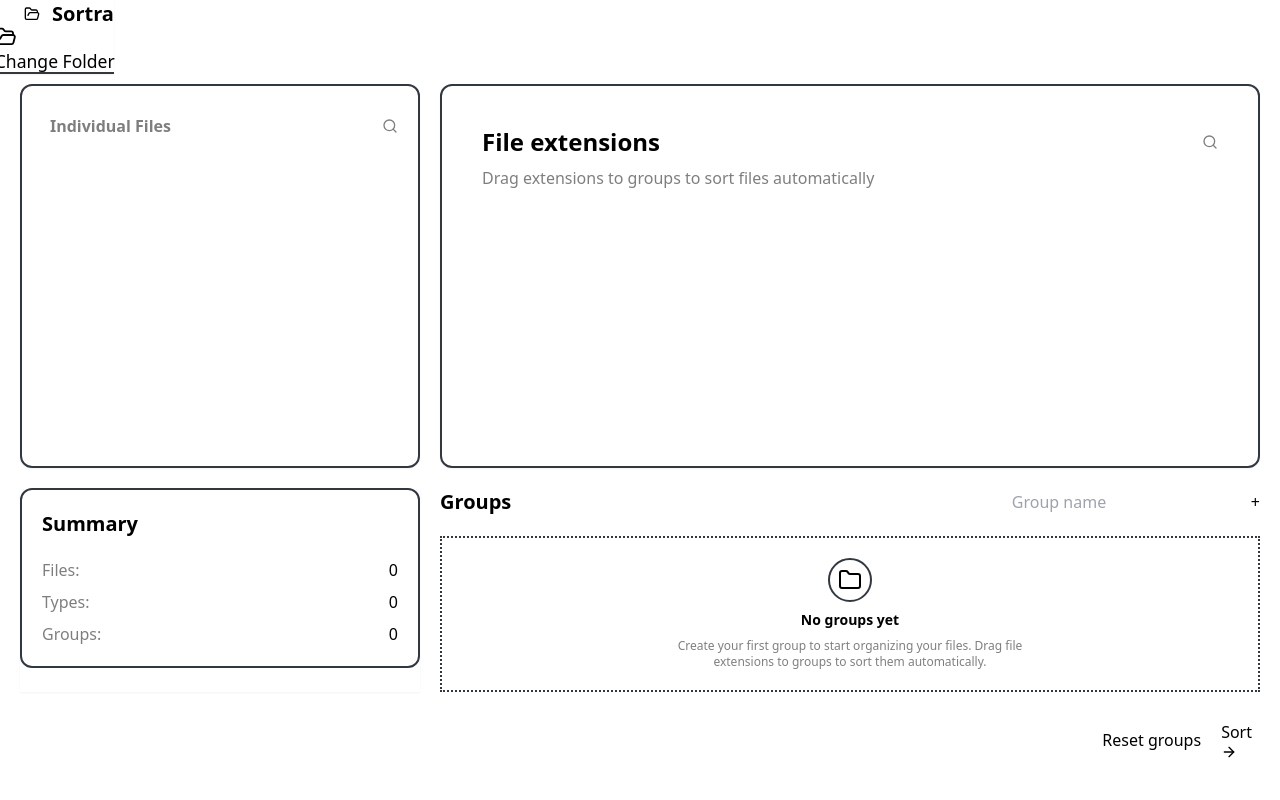
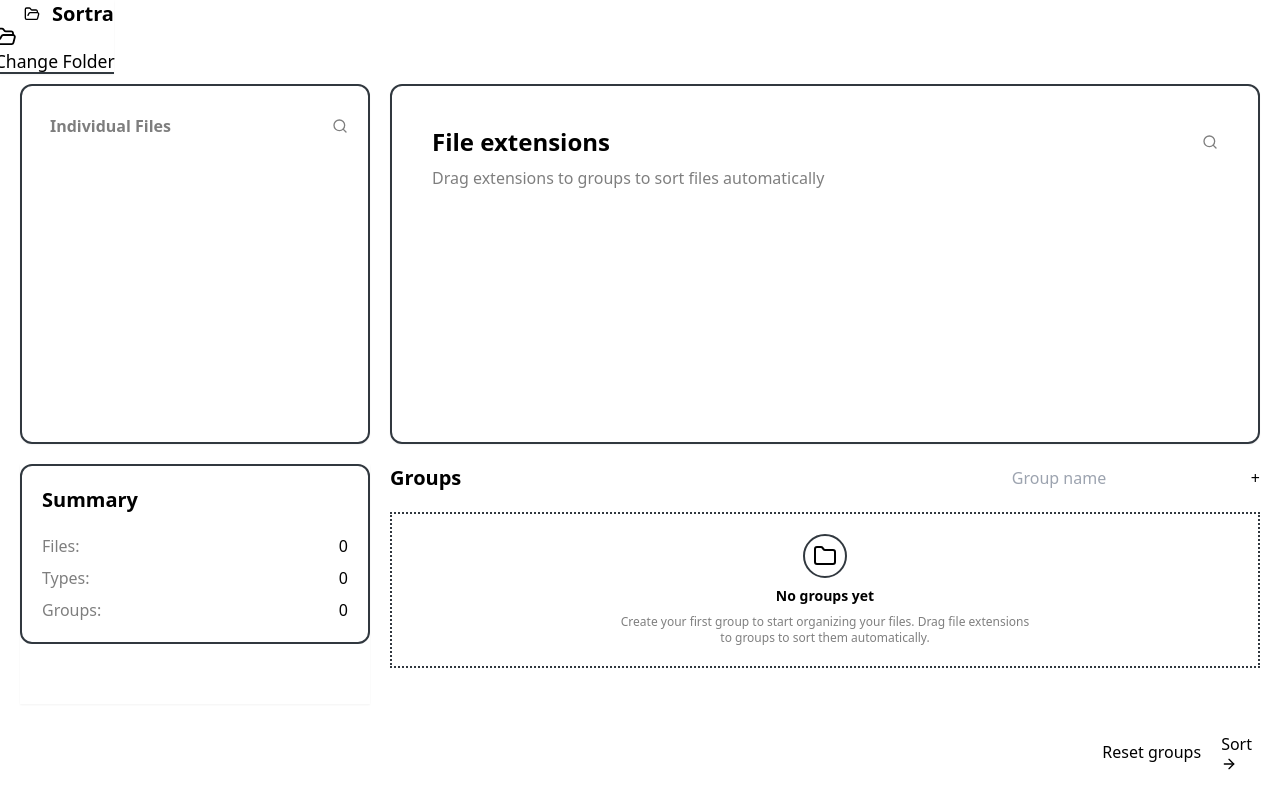
Before and after one commit to Schoji/Sortra, a React (Vite) app: page / in a window 1280 px wide. Built offline with nearby package versions, Linux system fonts and the light colour scheme.

Commit message:
Improved vertical scalability of the app

```diff
--- a/src/App.tsx
+++ b/src/App.tsx
@@ -249,7 +249,7 @@ export default function App() {
     }
   }
   return (
-    <div className="bg-base-300 select-none">
+    <div className="bg-base-300 select-none flex flex-col">
       {/* Navbar */}
       <div className="navbar bg-base-200 shadow-sm border-b-2 border-base-100-50 fixed z-50">
         <div className="navbar-start pl-5 gap-5 items-center">
@@ -299,9 +299,9 @@ export default function App() {
           handleDragEnd(e);
         }}
       >
-        <div className="p-5 grid grid-cols-[minmax(200px,_400px),_1fr] gap-5 text-center justify-center">
+        <div className="h-[calc(100vh-64px)] p-5 grid grid-cols-[minmax(200px,_350px),_1fr] grid-rows-[3fr_2fr_min-content] gap-5 text-center justify-center">
           {/* Invidual Files */}
-          <div className="col-span-1 bg-base-200 rounded-xl border-2 border-base-100-50 p-5 flex flex-col gap-2 h-96 shadow-sm">
+          <div className="col-span-1 bg-base-200 rounded-xl border-2 border-base-100-50 p-5 flex flex-col gap-2 shadow-sm min-h-0">
             <div className="flex justify-between items-center">
               <p className="font-semibold text-darker p-2 text-left visible">Individual Files</p>
               <button
@@ -325,7 +325,7 @@ export default function App() {
             </div>
           </div>
           {/* Extensions */}
-          <div className="col-span-1 bg-base-200 rounded-xl border-2 border-base-100-50 p-10 text-left flex flex-col gap-2 h-96 shadow-sm">
+          <div className="col-span-1 bg-base-200 rounded-xl border-2 border-base-100-50 p-10 text-left flex flex-col gap-2 shadow-sm min-h-0">
             <div className="flex justify-between">
               <h1 className="text-2xl font-semibold">File extensions</h1>
               <button
@@ -344,7 +344,7 @@ export default function App() {
               :
               <p className="text-darker">Drag extensions to groups to sort files automatically</p>
             }
-            <div className={`grid grid-cols-[repeat(auto-fit,_minmax(100px,_1fr))] gap-5 w-full ${isDragging ? "overflow-hidden" : "overflow-y-scroll"}`}>
+            <div className={`grid grid-cols-[repeat(auto-fit,_minmax(100px,_1fr))] gap-5 ${isDragging ? "overflow-hidden" : "overflow-y-auto"}`}>
               {extensions && extensions.map((extension) =>
                 <ExtensionSquare key={extension.id} id={extension.id} extensionName={extension.name} extensionCount={extension.count} isDragging={activeId === `extension-${extension.id}`} />
               )}
@@ -355,7 +355,7 @@ export default function App() {
             <Summary filesLength={initialFileList.current.getFilesCount()} extensionsLength={extensions!.length} groupsLength={groups.length} />
           </div>
           {/* Groups */}
-          <div className="col-span-1">
+          <div className="col-span-1 max-h-[45vh]">
             <div className="flex justify-between">
               <h1 className="text-xl font-semibold invisible sm:visible">Groups</h1>
               <div className="flex gap-2">
@@ -392,7 +392,7 @@ export default function App() {
                 </motion.button>
               </div>
             </div>
-            <div ref={setNodeRef} className="pt-5 grid grid-cols-2 gap-5">
+            <div ref={setNodeRef} className="pt-5 grid grid-cols-2 gap-5 h-[calc(100%-64px)]">
               {groups.length > 0 ? groups.map(group =>
                 <GroupSquare key={group.id} id={group.id} groupName={group.name} onDelete={() => deleteGroup(group.id)} extensions={group.extensions ?? new Extensions()} files={group.files ?? new Files()} />)
                 :
--- a/src/components/groupSquare.tsx
+++ b/src/components/groupSquare.tsx
@@ -17,7 +17,7 @@ const GroupSquare = ({ id, groupName, extensions, files, onDelete }: groupSquare
         id: id
     });
     return (
-        <div ref={setNodeRef} className="border-2 border-base-100-50 border-dotted p-5 grid gap-2 shadow-sm">
+        <div ref={setNodeRef} className="border-2 border-base-100-50 border-dotted p-5 grid grid-rows-[min-content_auto_auto] gap-2 shadow-sm min-h-0">
             <div className="flex justify-between items-center">
                 <p className="text-left">{groupName}</p>
                 <button onClick={onDelete} className="btn btn-ghost btn-error">
@@ -44,7 +44,7 @@ const GroupSquare = ({ id, groupName, extensions, files, onDelete }: groupSquare
                 </div>
                 : null}
             {files.getFilesCount() > 0 ?
-                <div className="overflow-scroll overflow-x-hidden h-36">
+                <div className="overflow-scroll overflow-x-hidden">
                     <p className="text-left text-xs text-darker">Files: </p>
                     <div className={`grid grid-cols-1 gap-2 overflow-x-hidden`}>
                         {files.map(file =>
```
